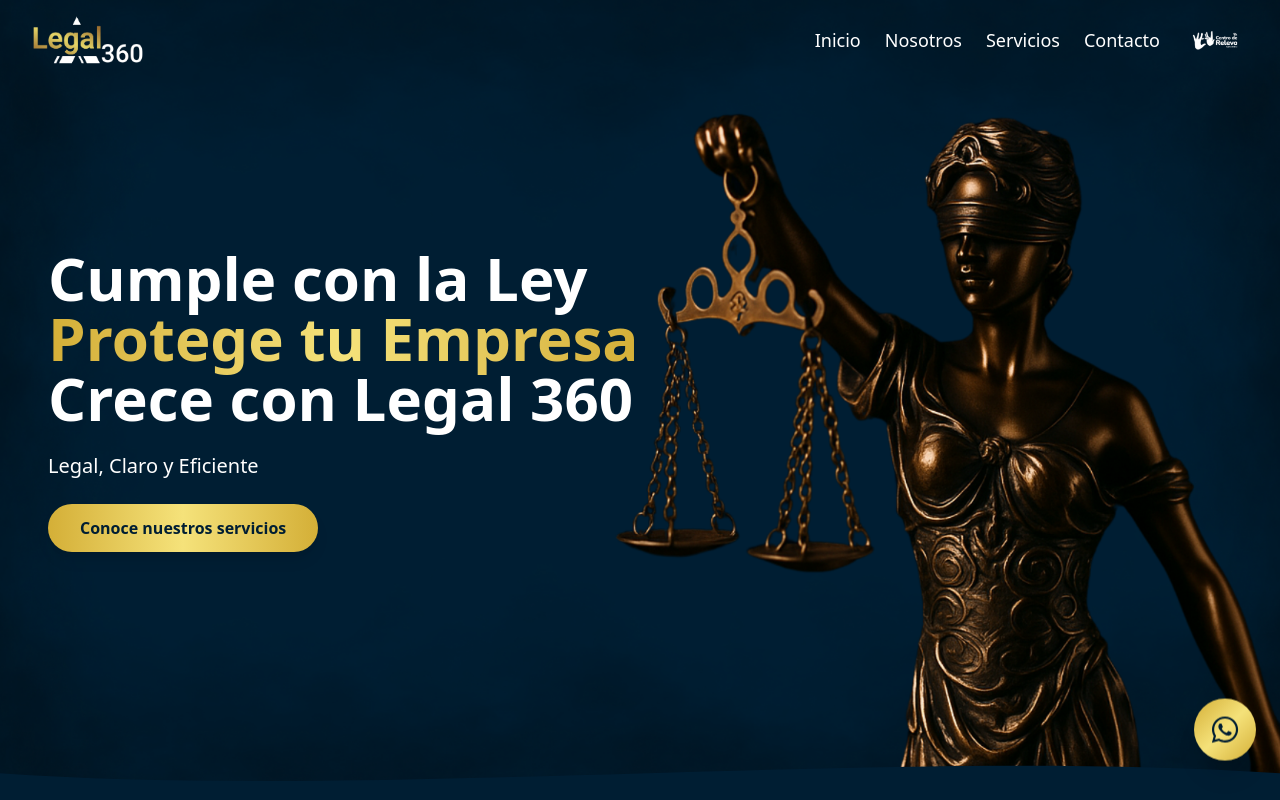
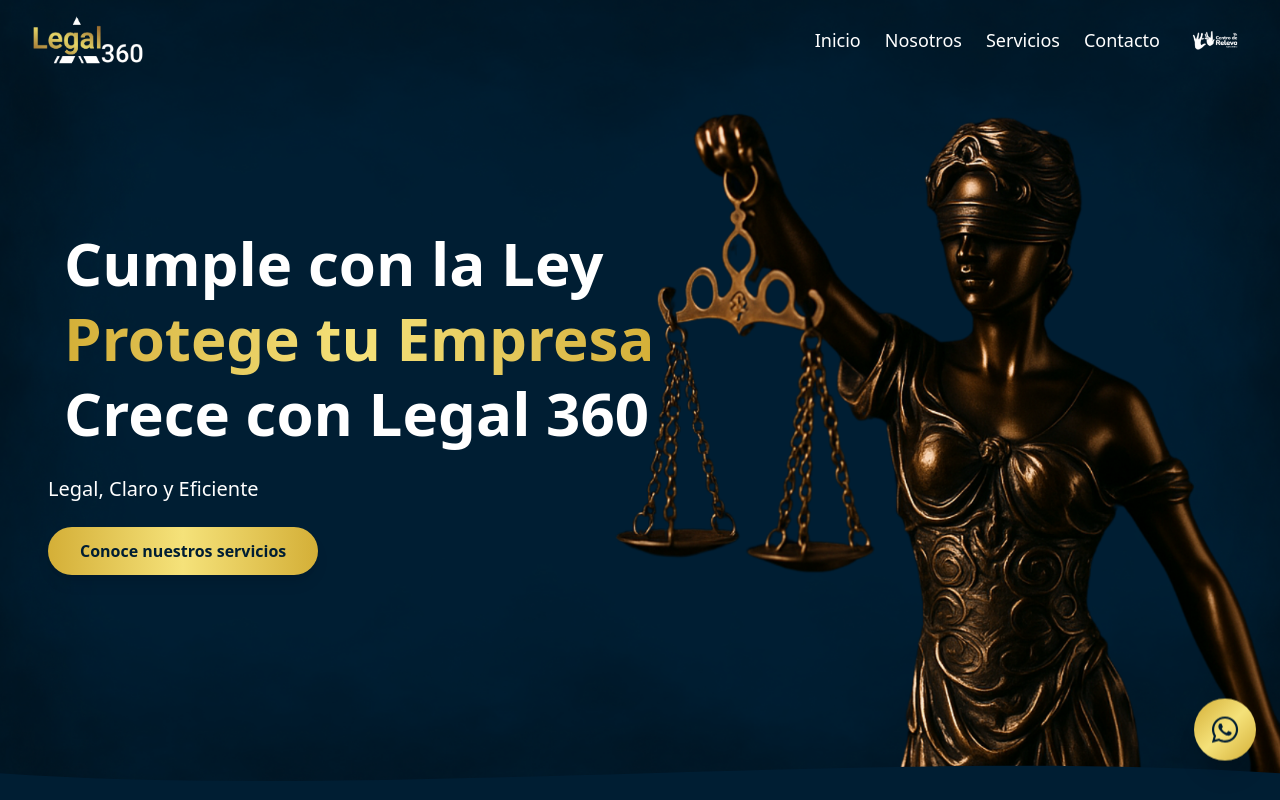
Before and after one commit to sazaba/legal360, a React (Vite) app: page / in a window 1280 px wide. Shown: the top 800 px of the page. Built offline with nearby package versions, Linux system fonts and the light colour scheme.

Commit message:
card text 222

```diff
--- a/src/pages/Hero.jsx
+++ b/src/pages/Hero.jsx
@@ -27,14 +27,14 @@ const Hero = () => {
       {/* Contenido */}
       <div className="relative z-10 w-full min-h-screen flex items-center justify-center md:justify-start px-4 sm:px-6 md:px-12">
         <div className="text-center md:text-left max-w-2xl">
-          <h1 className="text-white text-3xl sm:text-4xl md:text-4xl lg:text-6xl font-bold mb-6 leading-tight md:leading-15 font-montserrat">
+          <h1 className="text-white text-3xl sm:text-4xl md:text-5xl lg:text-6xl font-bold mb-6 leading-tight md:leading-tight text-center md:text-left font-montserrat px-4">
             Cumple con la Ley{' '}
             <span className="bg-gradient-to-r from-[#d4af37] via-[#f5e27a] to-[#d4af37] bg-clip-text text-transparent">
               Protege tu Empresa
             </span>
-            <br />
-            Crece con Legal 360
+            <span className="block">Crece con Legal 360</span>
           </h1>
+
 
           <p className="text-white text-base sm:text-lg md:text-xl mb-6 font-roboto">
             Legal, Claro y Eficiente
```
